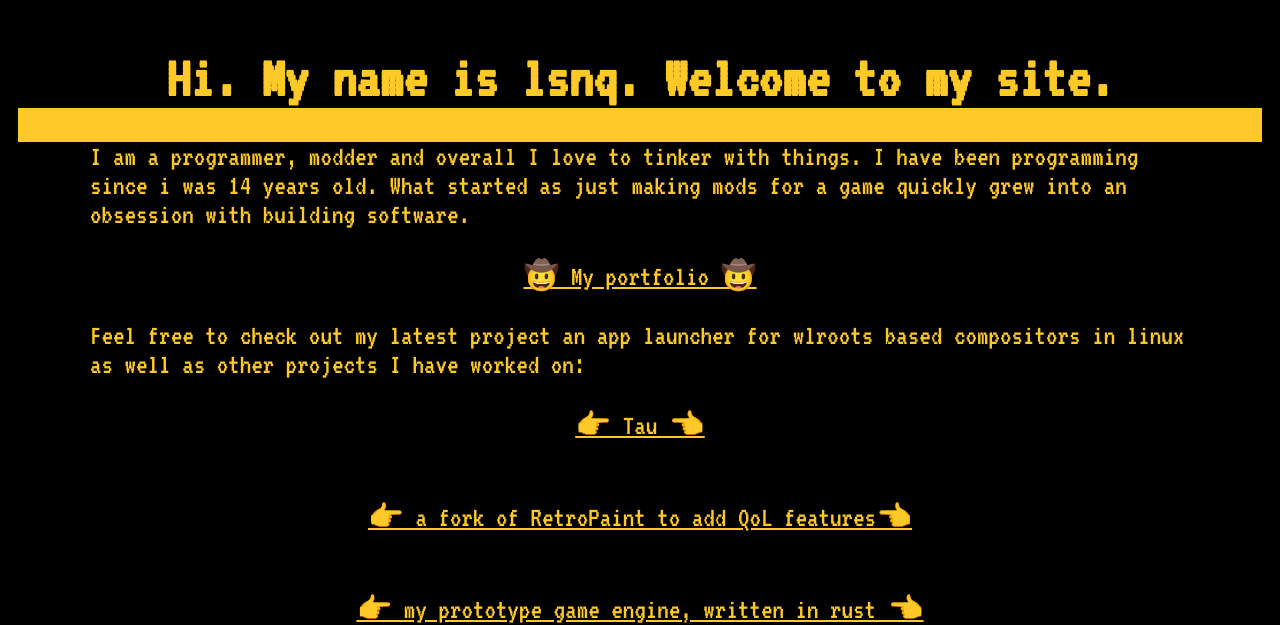
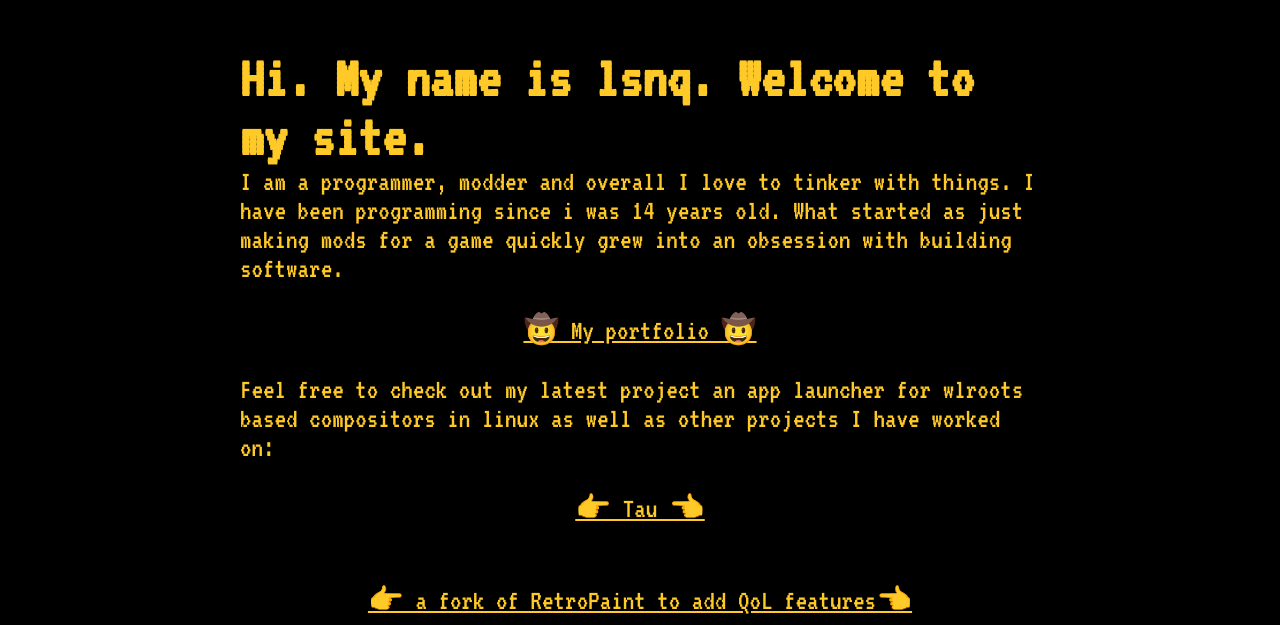
Before and after one commit to l-snq/ttj-d, a Next.js app: page / in a window 1280 px wide. Shown: the part 191-816 px from the top of the page. Built offline with nearby package versions, Linux system fonts and the light colour scheme.

Commit message:
updated css shit

```diff
--- a/src/app/globals.css
+++ b/src/app/globals.css
@@ -1,7 +1,7 @@
 :root {
   --max-width: 1100px;
   --border-radius: 12px;
-  --font-mono: ui-monospace, Menlo, Monaco, "Cascadia Mono", "Segoe UI Mono",
+  --font-mono: "Roboto Mono", ui-monospace, Menlo, Monaco, "Cascadia Mono", "Segoe UI Mono",
     "Roboto Mono", "Oxygen Mono", "Ubuntu Monospace", "Source Code Pro",
     "Fira Mono", "Droid Sans Mono", "Courier New", monospace;
 
@@ -87,12 +87,7 @@ body {
 
 body {
   color: rgb(var(--foreground-rgb));
-  background: linear-gradient(
-      to bottom,
-      transparent,
-      rgb(var(--background-end-rgb))
-    )
-    rgb(var(--background-start-rgb));
+	background-color: #000000;
 }
 
 a {
--- a/src/app/page.js
+++ b/src/app/page.js
@@ -5,7 +5,6 @@ export default function Home() {
     <main className={styles.main}>
 	<div className={styles.description}>
 		<h1>Hi. My name is lsnq. Welcome to my site.</h1>
-		<div className={styles.span}>██████████████████████████████████████████████████████████████████████</div>
 		  <p>
 		      I am a programmer, modder and overall I love to tinker with things.
 		    I have been programming since i was 14 years old. What started as just making mods for a game quickly grew into an obsession with building software.
```
